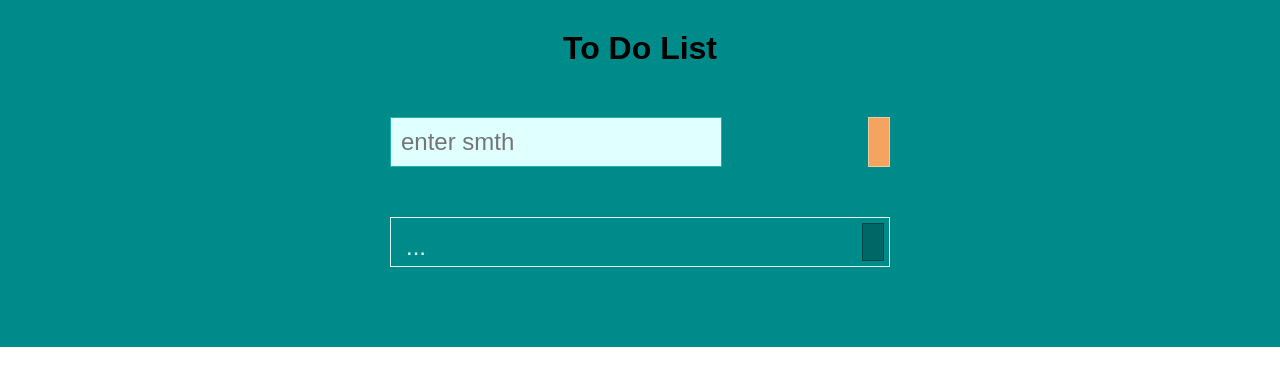
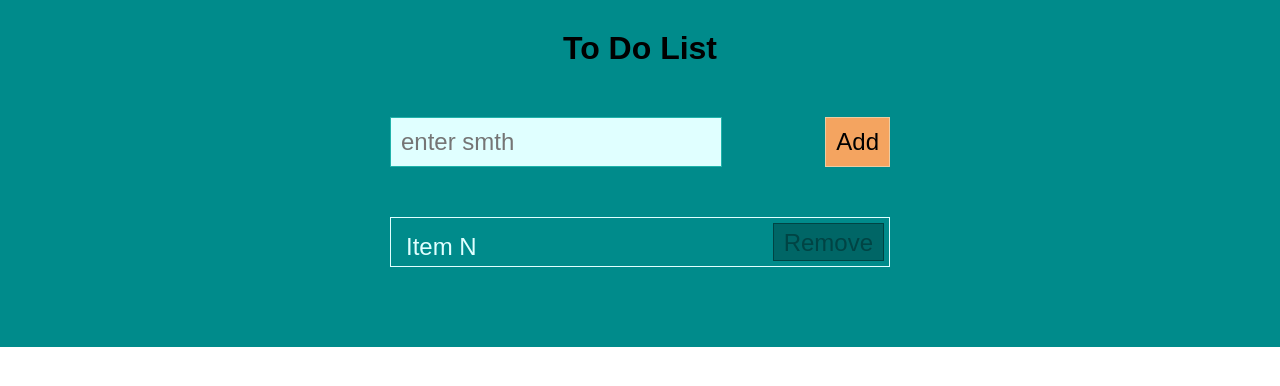
Before and after one commit to iGlitchime/todo_react_application, a React (Create React App) app: page / in a window 1280 px wide. Shown: the top 386 px of the page. Built offline with nearby package versions, Linux system fonts and the light colour scheme.

Commit message:
divided into components

```diff
--- a/src/App.js
+++ b/src/App.js
@@ -1,49 +1,25 @@
 import React, { Component } from 'react';
-import logo from './logo.svg';
 import './App.css';
+import { InputComponent } from './components/InputComponent';
+import { TasksList } from './components/TasksList';
+
 
 class App extends Component {
+
+
     render() {
         return (
             <div className="App">
                 <h1 className="App__header">{content.title}</h1>
 
-                <InputComponent name='kek'></InputComponent>
-                <TasksList counter='6'></TasksList>
-
+                <InputComponent buttonName={content.addButton}></InputComponent>
+                <TasksList buttonName={content.removeButton} taskItem={content.taskItem} >
+                </TasksList>
             </div>
         );
     }
 }
 
-function InputComponent(content){
-    return (
-        <div className="App__child">
-            <div className="App__input">
-                <input className="App__input-field" type="text" placeholder="enter smth"/>
-            </div>
-            <button className="App__input-button">{content.addButton}</button>
-        </div>
-    );
-}
-
-function TasksList(content){
-    return (
-        <div className="App__tasksList">
-            <TasksItem >{content.taskItem}</TasksItem>
-        </div>
-    );
-}
-
-function TasksItem(content){
-    return(
-        <div className="App__tasksItem">
-            <div className="App__tasksItemTxt">...</div>
-            <button className="App__tasksItemBtn">{content.removeButton}</button>
-        </div>
-    );
-
-}
 const content = {
     title: 'To Do List',
     addButton: 'Add',
--- /dev/null
+++ b/src/components/InputComponent.js
@@ -0,0 +1,16 @@
+import React from 'react';
+
+export class InputComponent extends React.Component{
+    render(){
+
+        return (
+            <div className="App__child">
+                <div className="App__input">
+                    <input className="App__input-field" type="text" placeholder="enter smth"/>
+                </div>
+                <button className="App__input-button">{this.props.buttonName}</button>
+            </div>
+        );
+    }
+
+}
--- /dev/null
+++ b/src/components/TasksItem.js
@@ -0,0 +1,18 @@
+/**
+ * Created by IATS on 07.02.2018.
+ */
+import React from 'react';
+
+export class TasksItem extends React.Component{
+    render(){
+        console.log(this.props.content.buttonName);
+        console.log(this.props.content.taskItem);
+        //console.log(this.props.content.children);
+        return(
+            <div className="App__tasksItem">
+                <div className="App__tasksItemTxt">{this.props.content.taskItem}</div>
+                <button className="App__tasksItemBtn">{this.props.content.buttonName}</button>
+            </div>
+        );
+    }
+}
--- /dev/null
+++ b/src/components/TasksList.js
@@ -0,0 +1,17 @@
+/**
+ * Created by IATS on 07.02.2018.
+ */
+import React from 'react';
+import { TasksItem } from './TasksItem';
+
+export class TasksList extends React.Component{
+    render(){
+        console.log(this.props);
+        return (
+            <div className="App__tasksList">
+                <TasksItem content={this.props}></TasksItem>
+            </div>
+        );
+    }
+
+}
--- a/src/index.js
+++ b/src/index.js
@@ -1,5 +1,6 @@
 import React from 'react';
 import ReactDOM from 'react-dom';
+
 import './index.css';
 import App from './App';
 import registerServiceWorker from './registerServiceWorker';
```
